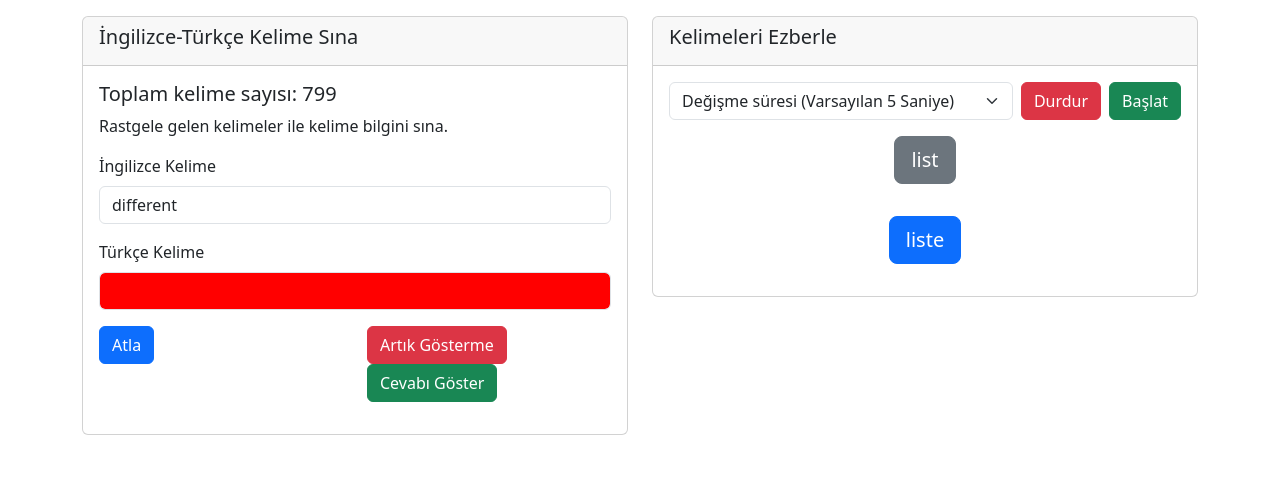
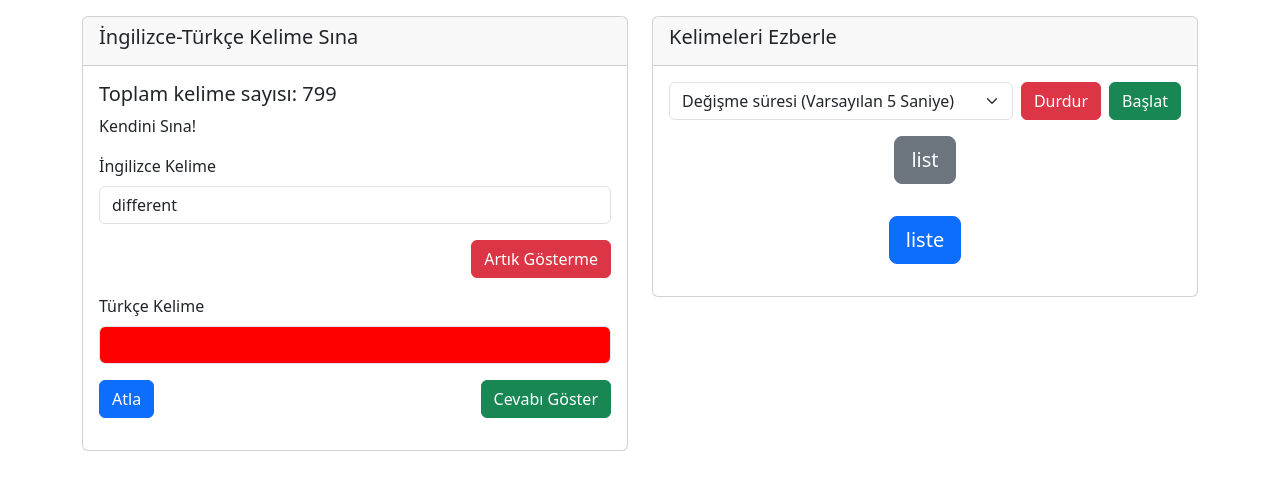
Before and after one commit to Fatih-Cil/Learn_English, an Angular app: page / in a window 1280 px wide. Shown: the top 490 px of the page. Built offline with nearby package versions, Linux system fonts and the light colour scheme.

Commit message:
button new position

```diff
--- a/src/app/app.component.html
+++ b/src/app/app.component.html
@@ -7,11 +7,14 @@
         </div>
         <div class="card-body">
           <h5 class="card-title">Toplam kelime sayısı: {{verbDictionary.size}}</h5>
-          <p class="card-text">Rastgele gelen kelimeler ile kelime bilgini sına.</p>
+          <p class="card-text">Kendini Sına!</p>
 
           <div class="mb-3">
             <label class="form-label">İngilizce Kelime</label>
             <input class="form-control" value="{{randomKey}}" readonly>
+            <div class="d-flex justify-content-end my-3"><button type="button" class="btn btn-danger btn-block" (click)="del()">Artık Gösterme
+            </button></div>
+
           </div>
           <div class="mb-3">
             <label class="form-label">Türkçe Kelime</label>
@@ -24,10 +27,9 @@
             <div class="col-md-6 mb-3">
               <button type="button" class="btn btn-primary btn-block" (click)="get()">Atla </button>
             </div>
-            <div class="col-md-6 mb-3">
-              <button type="button" class="btn btn-danger btn-block" (click)="del()">Artık Gösterme
-              </button>
-              <button type="button" class="btn btn-success btn-block" (click)="showWord()">Cevabı Göster
+            <div class="col-md-6 mb-3 d-flex justify-content-end">
+
+              <button type="button" class="btn btn-success btn-block " (click)="showWord()">Cevabı Göster
               </button>
             </div>
           </div>
```
